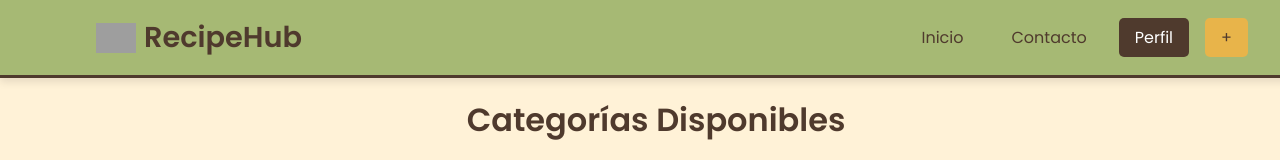
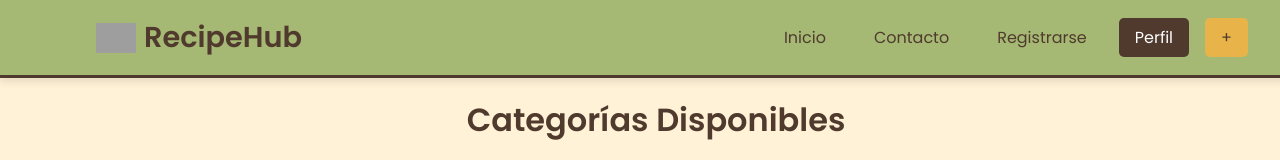
Before and after one commit to SantiC57/RecipeHub, a React (Vite) app: page / in a window 1280 px wide. Shown: the top 160 px of the page. Built offline with nearby package versions, Linux system fonts and the light colour scheme; no server answers; grey boxes are pictures that could not be loaded.

Commit message:
Update Navbar.jsx

```diff
--- a/src/components/Navbar/Navbar.jsx
+++ b/src/components/Navbar/Navbar.jsx
@@ -12,6 +12,7 @@ export function Navbar() {
         <ul className="navbar-menu">
           <li><a href="/">Inicio</a></li>
           <li><a href="/contact-us">Contacto</a></li>
+          <li><a href="/signup" className="register-button">Registrarse</a></li>
           <li><a href="/profile" className="profile-button">Perfil</a></li>
           <li><a href="/publication" className="publish-button">+</a></li>
         </ul>
```
